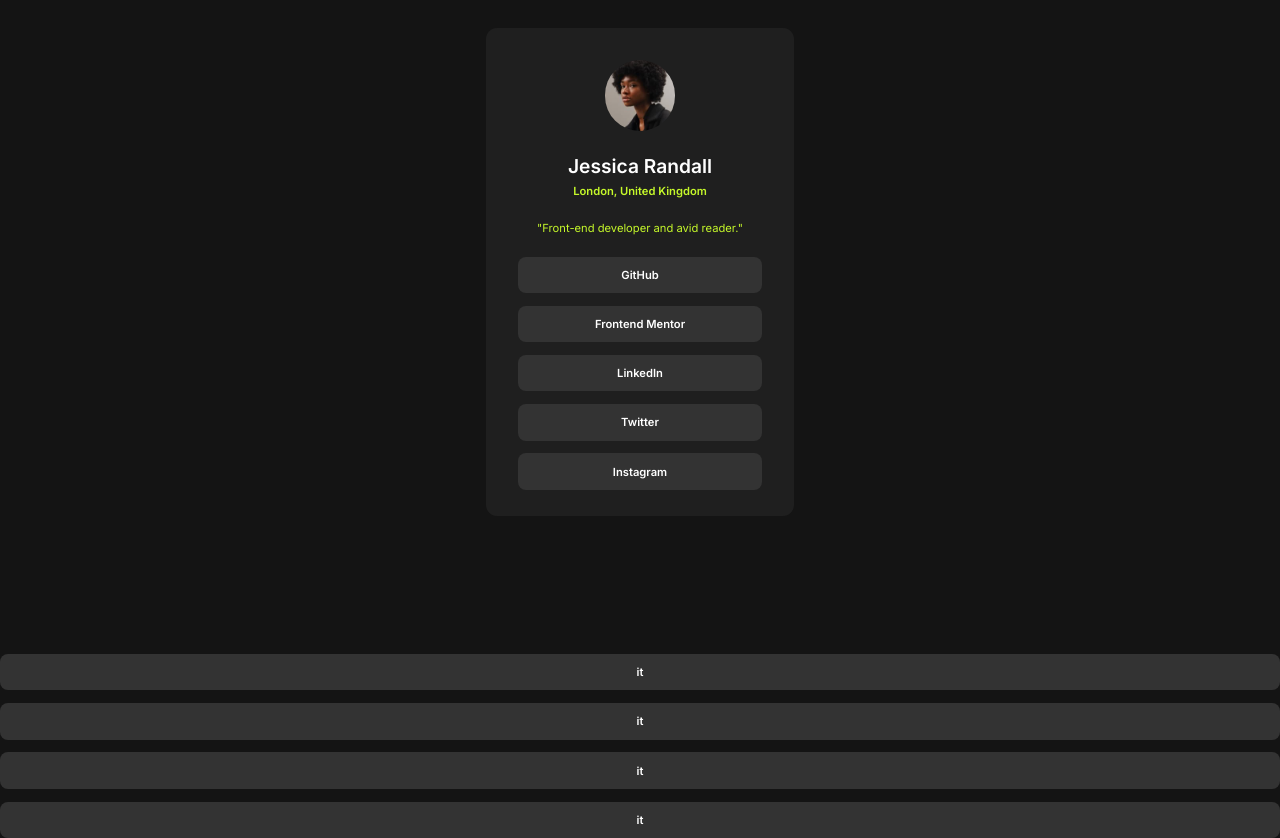
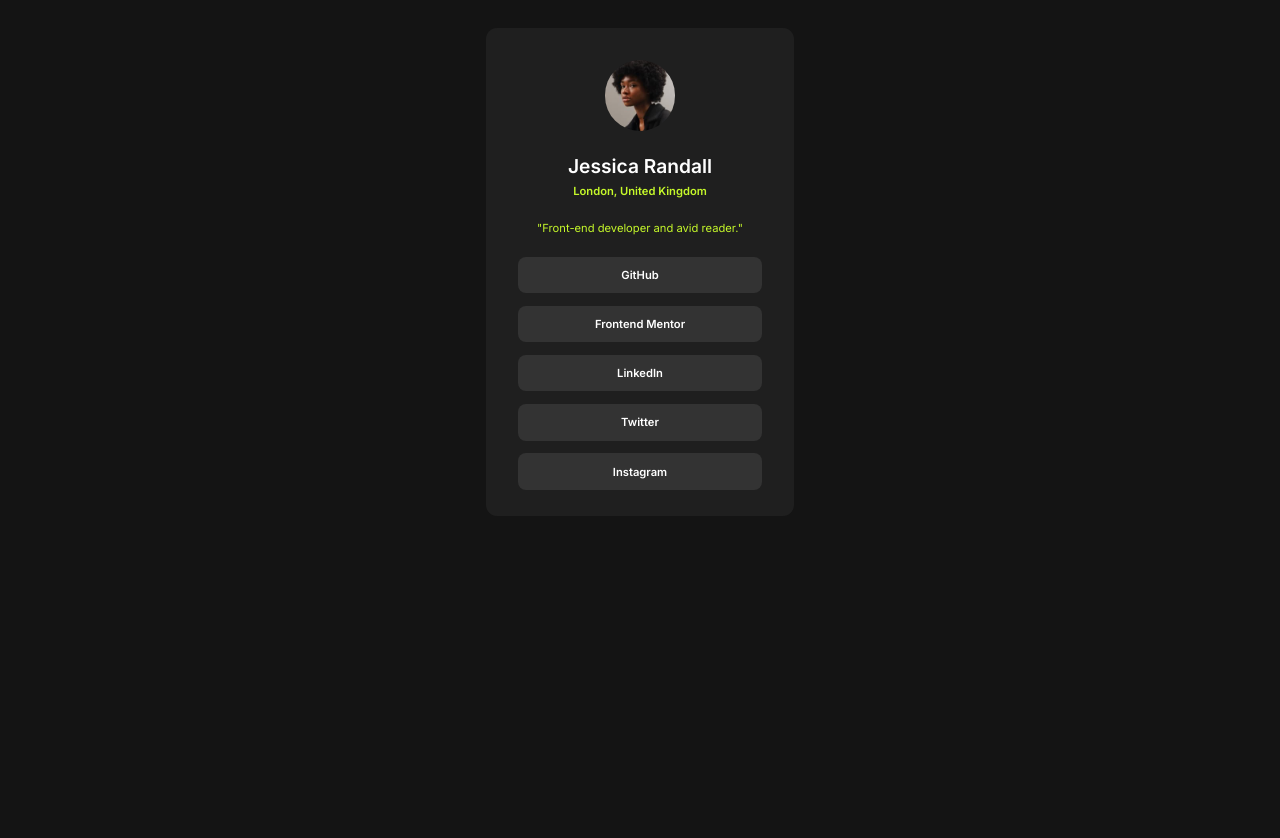
Before and after one commit to starboush-t/Social-links-profile, a plain HTML site: page index.html in a window 1280 px wide. Shown: the part 146-984 px from the top of the page. After the commit the page ends 800 px from the top, so only its background shows below. Drawn offline with Linux system fonts and the light colour scheme.

Commit message:
update index.html

```diff
--- a/index.html
+++ b/index.html
@@ -43,12 +43,6 @@
         </div>
       </div>
     </main>
-    <ul>
-      <li> it</li>
-      <li> it</li>
-      <li> it</li>
-      <li> it</li>
-    </ul>
     <!-- <div class="attribution">
       Challenge by
       <a href="https://www.frontendmentor.io?ref=challenge" target="_blank"
```
